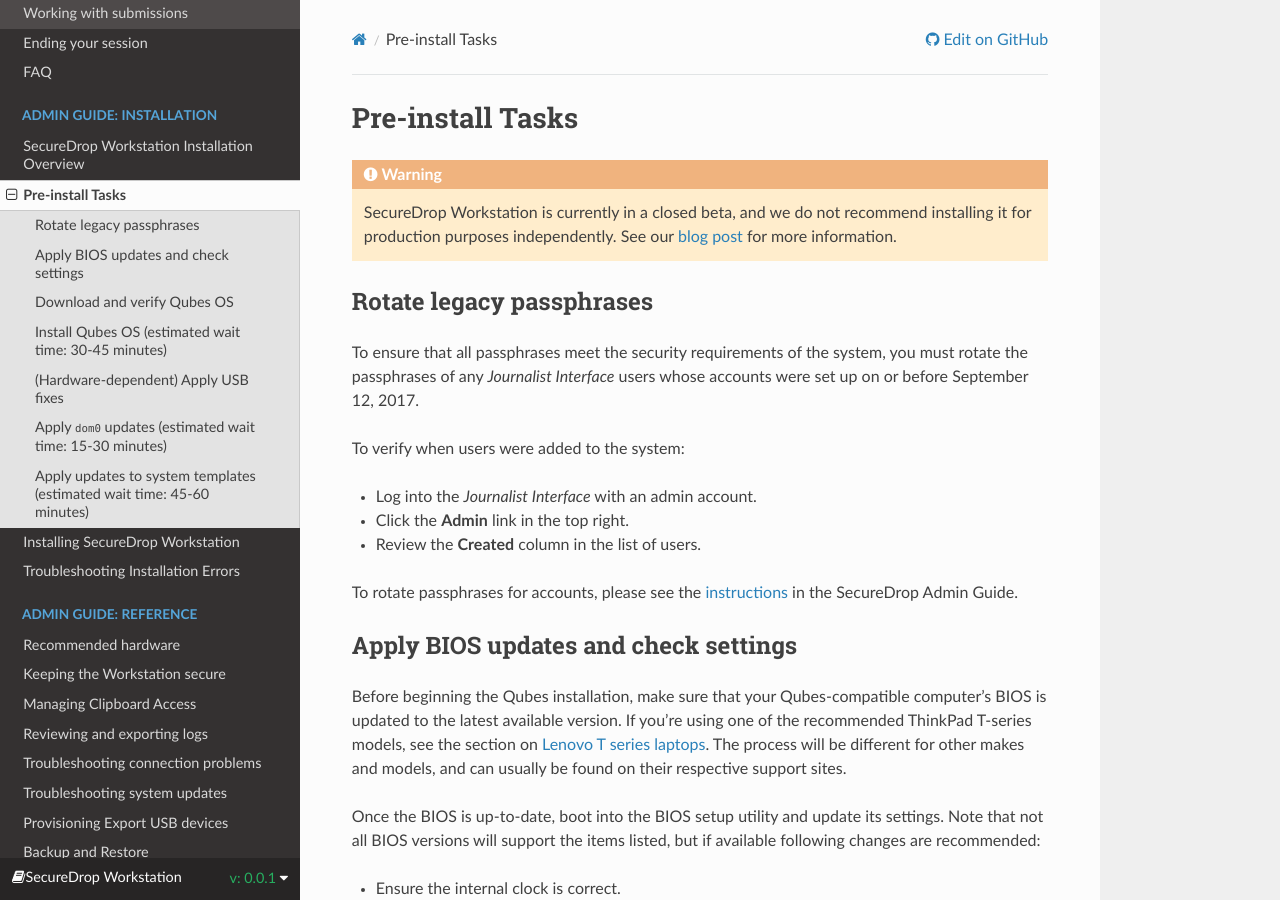
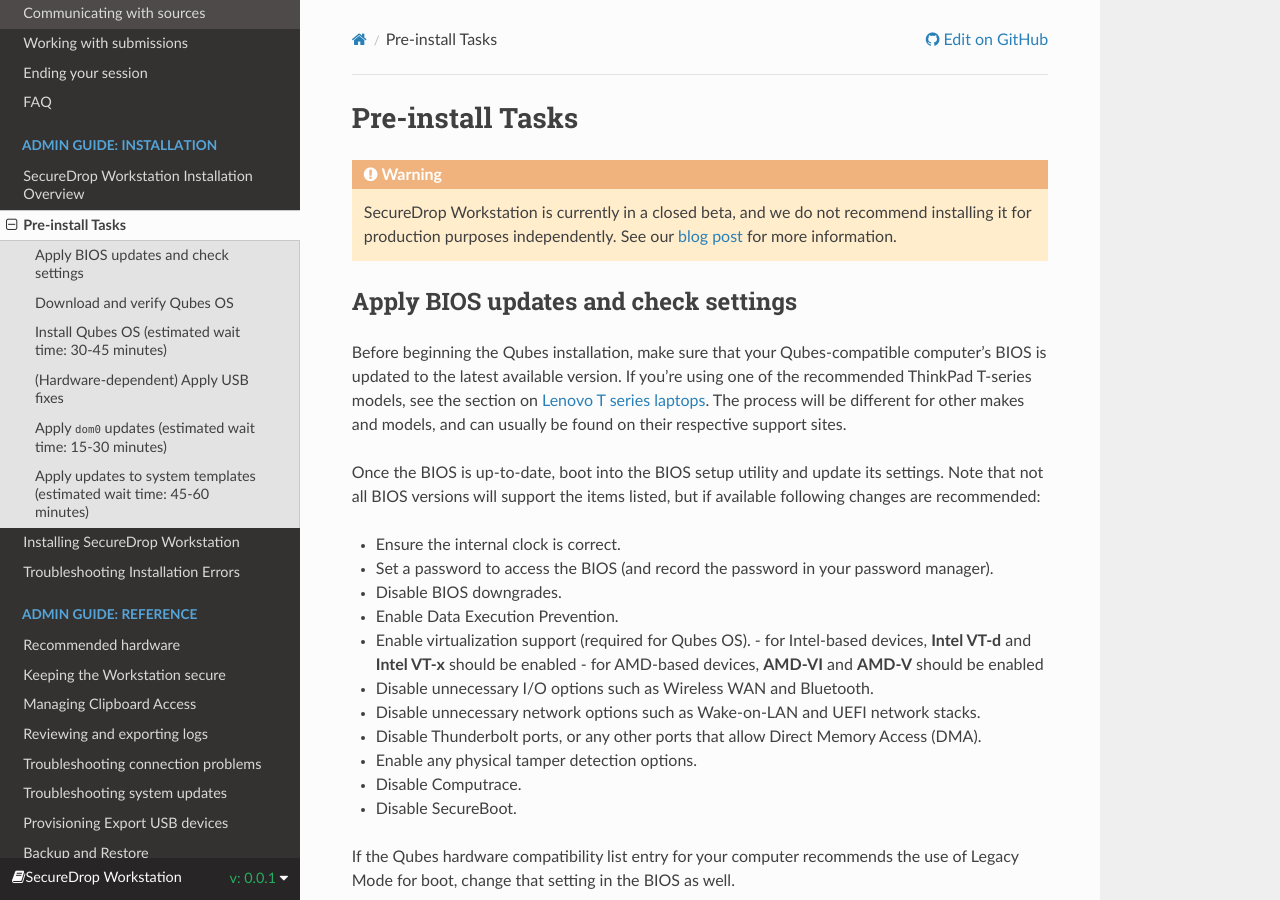
Before and after one commit to freedomofpress/securedrop-workstation-docs, a Sphinx documentation site: the page built from docs/admin/install/prepare.rst, in a window 1280 px wide and 900 px high. Built offline with Sphinx 7.4.7 and the Read the Docs theme 2.0.0, drawn with Linux system fonts in a browser that asks for light colours.

Commit message:
Remove legacy passphrase rotation section

```diff
--- a/docs/admin/install/prepare.rst
+++ b/docs/admin/install/prepare.rst
@@ -1,18 +1,6 @@
 Pre-install Tasks
 =================
 .. include:: ../../includes/top-warning.rst
-
-Rotate legacy passphrases
-~~~~~~~~~~~~~~~~~~~~~~~~~
-To ensure that all passphrases meet the security requirements of the system, you must rotate the passphrases of any *Journalist Interface* users whose accounts were set up on or before September 12, 2017.
-
-To verify when users were added to the system:
-
-- Log into the *Journalist Interface* with an admin account.
-- Click the **Admin** link in the top right.
-- Review the **Created** column in the list of users.
-
-To rotate passphrases for accounts, please see the `instructions <https://docs.securedrop.org/en/stable/admin/reference/admin_interface.html#passphrases-and-two-factor-resets>`_ in the SecureDrop Admin Guide.
 
 Apply BIOS updates and check settings
 ~~~~~~~~~~~~~~~~~~~~~~~~~~~~~~~~~~~~~
```
